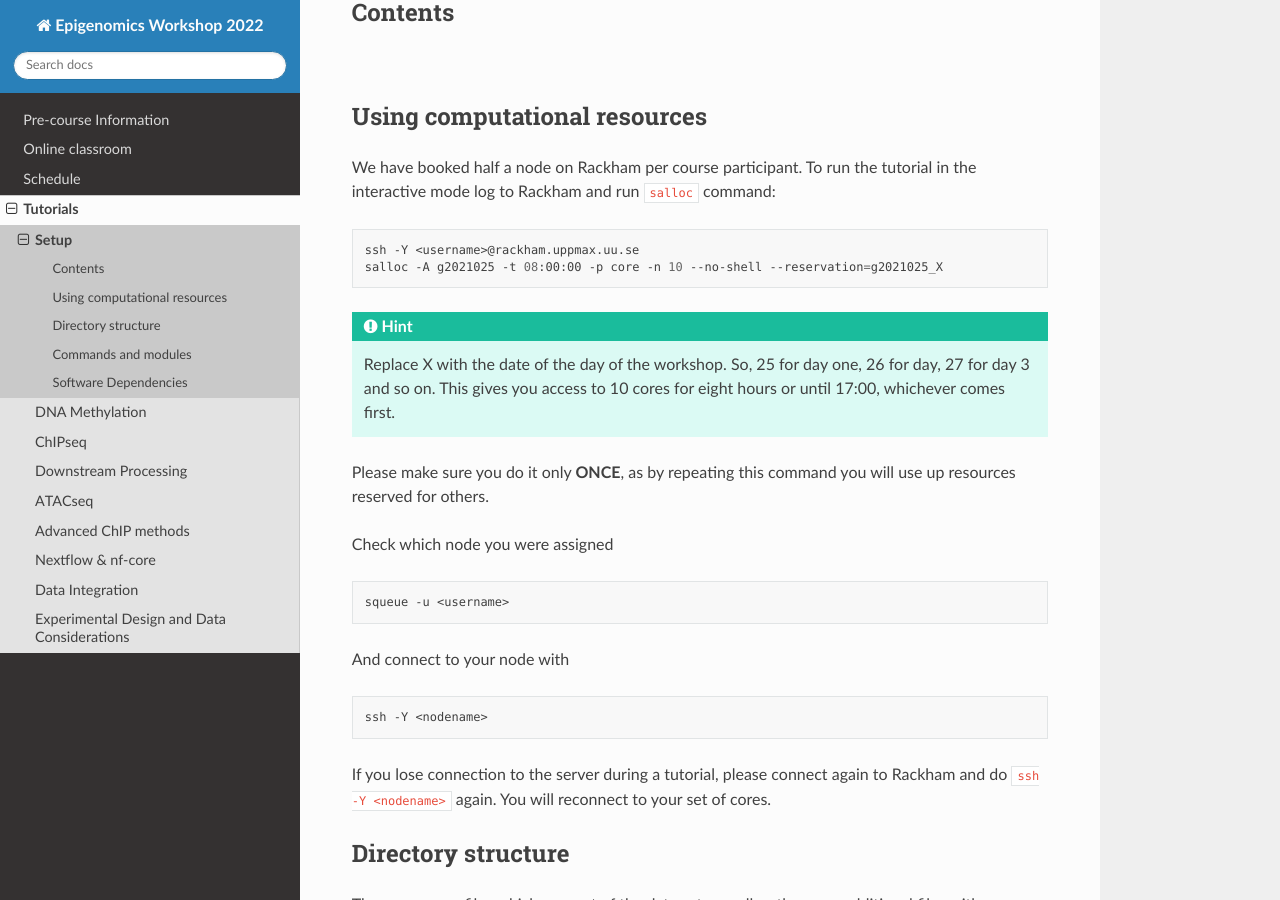
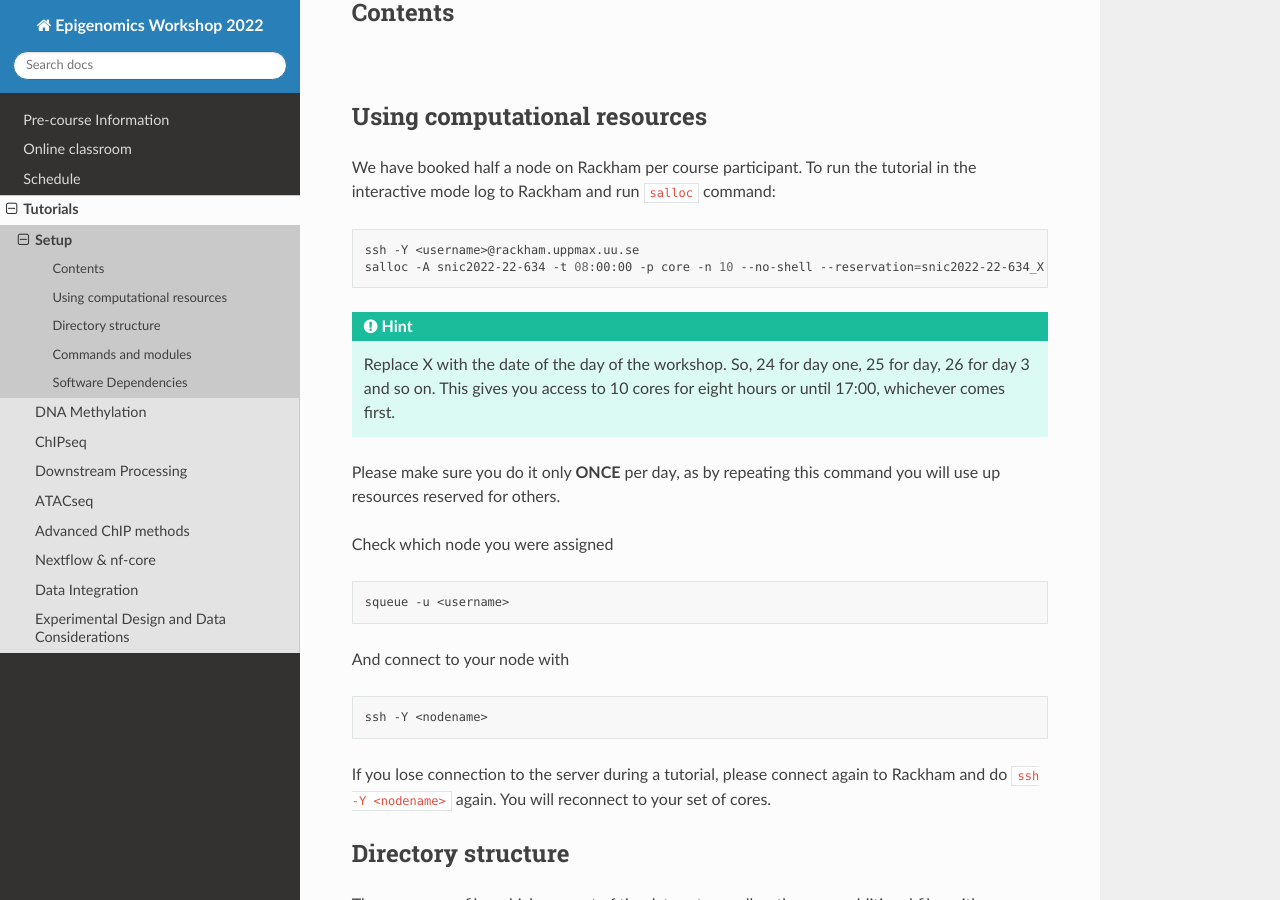
Before and after one commit to NBISweden/workshop-epigenomics-RTDs, a Sphinx documentation site: the page built from docs/content/tutorials/setup/lab-setup.rst, in a window 1280 px wide and 900 px high, scrolled down 380 px. Built offline with Sphinx 7.4.7 and the Read the Docs theme 2.0.0, drawn with Linux system fonts in a browser that asks for light colours.

Commit message:
Update lab-setup.rst

```diff
--- a/docs/content/tutorials/setup/lab-setup.rst
+++ b/docs/content/tutorials/setup/lab-setup.rst
@@ -36,15 +36,15 @@ We have booked half a node on Rackham per course participant. To run the tutoria
 .. code-block:: bash
 
 	ssh -Y <username>@rackham.uppmax.uu.se
-	salloc -A g2021025 -t 08:00:00 -p core -n 10 --no-shell --reservation=g2021025_X
+	salloc -A snic2022-22-634 -t 08:00:00 -p core -n 10 --no-shell --reservation=snic2022-22-634_X
 
 
 .. HINT::
 
-	Replace X with the date of the day of the workshop. So, 25 for day one, 26 for day, 27 for day 3 and so on. This gives you access to 10 cores for eight hours or until 17:00, whichever comes first.
+	Replace X with the date of the day of the workshop. So, 24 for day one, 25 for day, 26 for day 3 and so on. This gives you access to 10 cores for eight hours or until 17:00, whichever comes first.
 
 
-Please make sure you do it only **ONCE**, as by repeating this command you will use up resources reserved for others.
+Please make sure you do it only **ONCE** per day, as by repeating this command you will use up resources reserved for others.
 
 Check which node you were assigned
 
```
